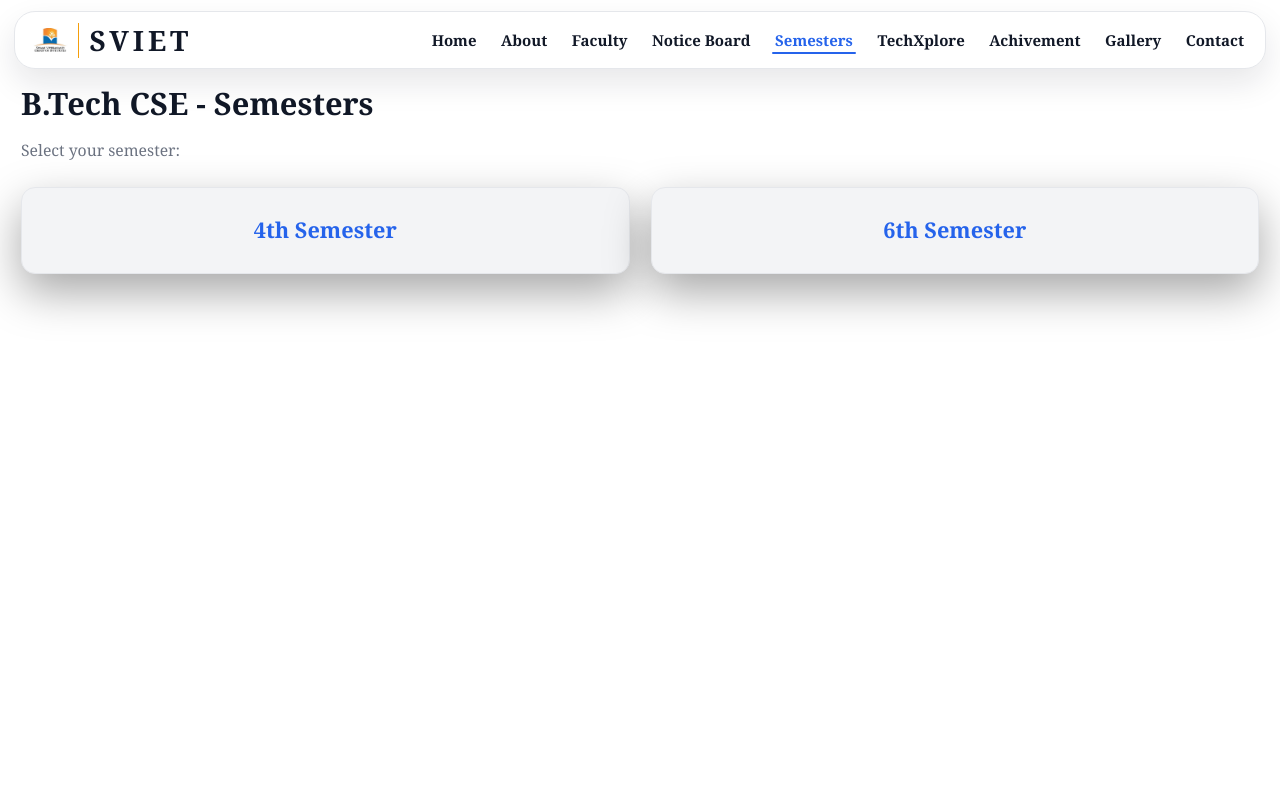
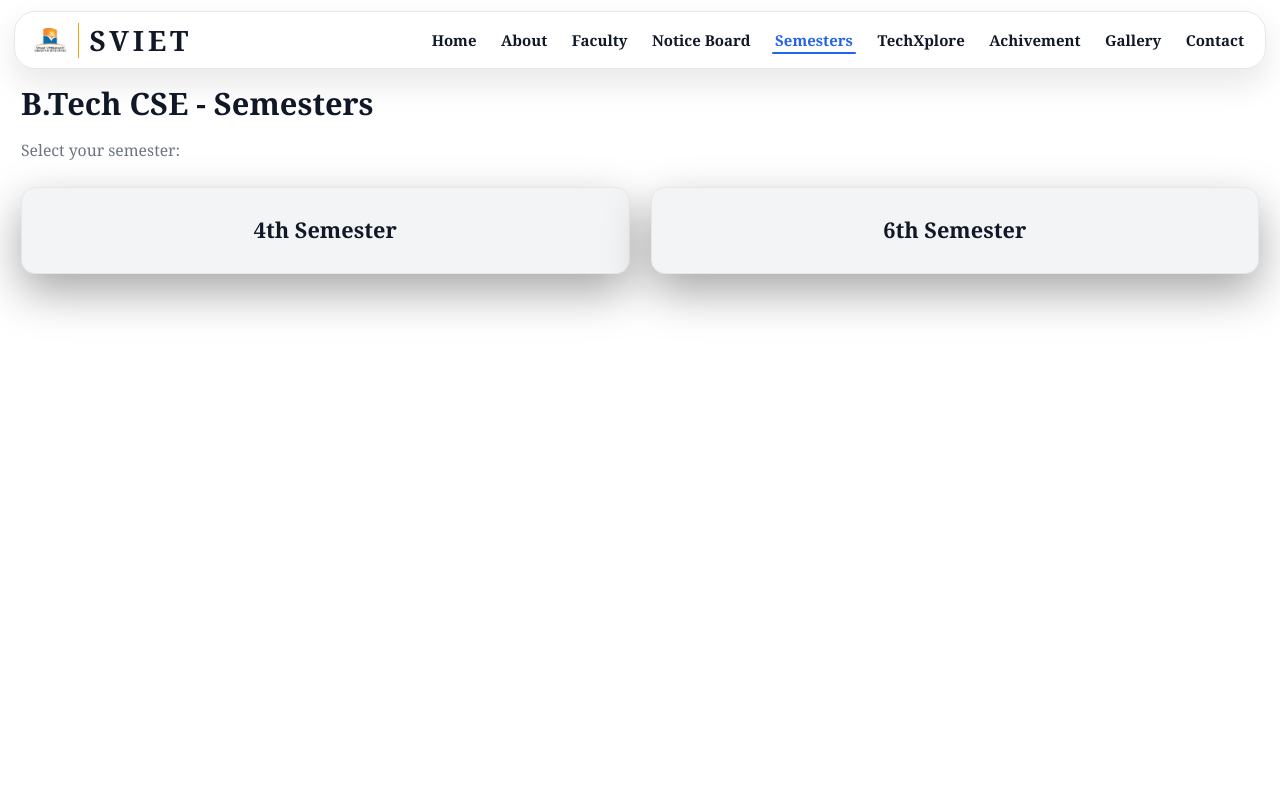
Before and after one commit to surajchandr1c/SVIET-CSE, a Next.js app: page /semester in a window 1280 px wide. Shown: the top 800 px of the page. Built offline with nearby package versions, Linux system fonts and the light colour scheme.

Commit message:
Update semester link text color

```diff
--- a/app/(main)/semester/4thSem/page.tsx
+++ b/app/(main)/semester/4thSem/page.tsx
@@ -27,7 +27,7 @@ export default function FourthSemesterPage() {
               key={item.name}
               className="flex items-center justify-center rounded-2xl border border-cyan-400/20 bg-[#0b1c47]/75 p-8 text-center shadow-[0_18px_45px_rgba(0,0,0,0.35)] transition duration-300 hover:-translate-y-1 lg:p-6"
             >
-              <Link href={item.link} className="block w-full text-center text-2xl font-bold text-cyan-300 md:text-[1.5rem] lg:text-[1.35rem]">
+              <Link href={item.link} className="block w-full text-center text-2xl font-bold text-black md:text-[1.5rem] lg:text-[1.35rem]">
                 {item.name}
               </Link>
             </div>
--- a/app/(main)/semester/6thSem/page.tsx
+++ b/app/(main)/semester/6thSem/page.tsx
@@ -27,7 +27,7 @@ export default function SixthSemesterPage() {
               key={item.name}
               className="flex items-center justify-center rounded-2xl border border-cyan-400/20 bg-[#0b1c47]/75 p-8 text-center shadow-[0_18px_45px_rgba(0,0,0,0.35)] transition duration-300 hover:-translate-y-1 lg:p-6"
             >
-              <Link href={item.link} className="block w-full text-center text-2xl font-bold text-cyan-300 md:text-[1.5rem] lg:text-[1.35rem]">
+              <Link href={item.link} className="block w-full text-center text-2xl font-bold text-black md:text-[1.5rem] lg:text-[1.35rem]">
                 {item.name}
               </Link>
             </div>
--- a/app/(main)/semester/page.tsx
+++ b/app/(main)/semester/page.tsx
@@ -12,13 +12,13 @@ export default function SemestersPage() {
 
         <div className="mt-7 grid grid-cols-[repeat(auto-fit,minmax(280px,1fr))] gap-6 lg:grid-cols-[repeat(auto-fit,minmax(240px,1fr))]">
           <div className="rounded-2xl border border-cyan-400/20 bg-[#0b1c47]/75 p-10 text-center shadow-[0_18px_45px_rgba(0,0,0,0.35)] transition duration-300 hover:-translate-y-1 lg:p-8">
-            <Link href="/semester/4thSem" className="text-2xl font-bold text-cyan-300 md:text-[1.9rem] lg:text-[1.55rem]">
+            <Link href="/semester/4thSem" className="text-2xl font-bold text-black md:text-[1.9rem] lg:text-[1.55rem]">
               4th Semester
             </Link>
           </div>
 
           <div className="rounded-2xl border border-cyan-400/20 bg-[#0b1c47]/75 p-10 text-center shadow-[0_18px_45px_rgba(0,0,0,0.35)] transition duration-300 hover:-translate-y-1 lg:p-8">
-            <Link href="/semester/6thSem" className="text-2xl font-bold text-cyan-300 md:text-[1.9rem] lg:text-[1.55rem]">
+            <Link href="/semester/6thSem" className="text-2xl font-bold text-black md:text-[1.9rem] lg:text-[1.55rem]">
               6th Semester
             </Link>
           </div>
```
